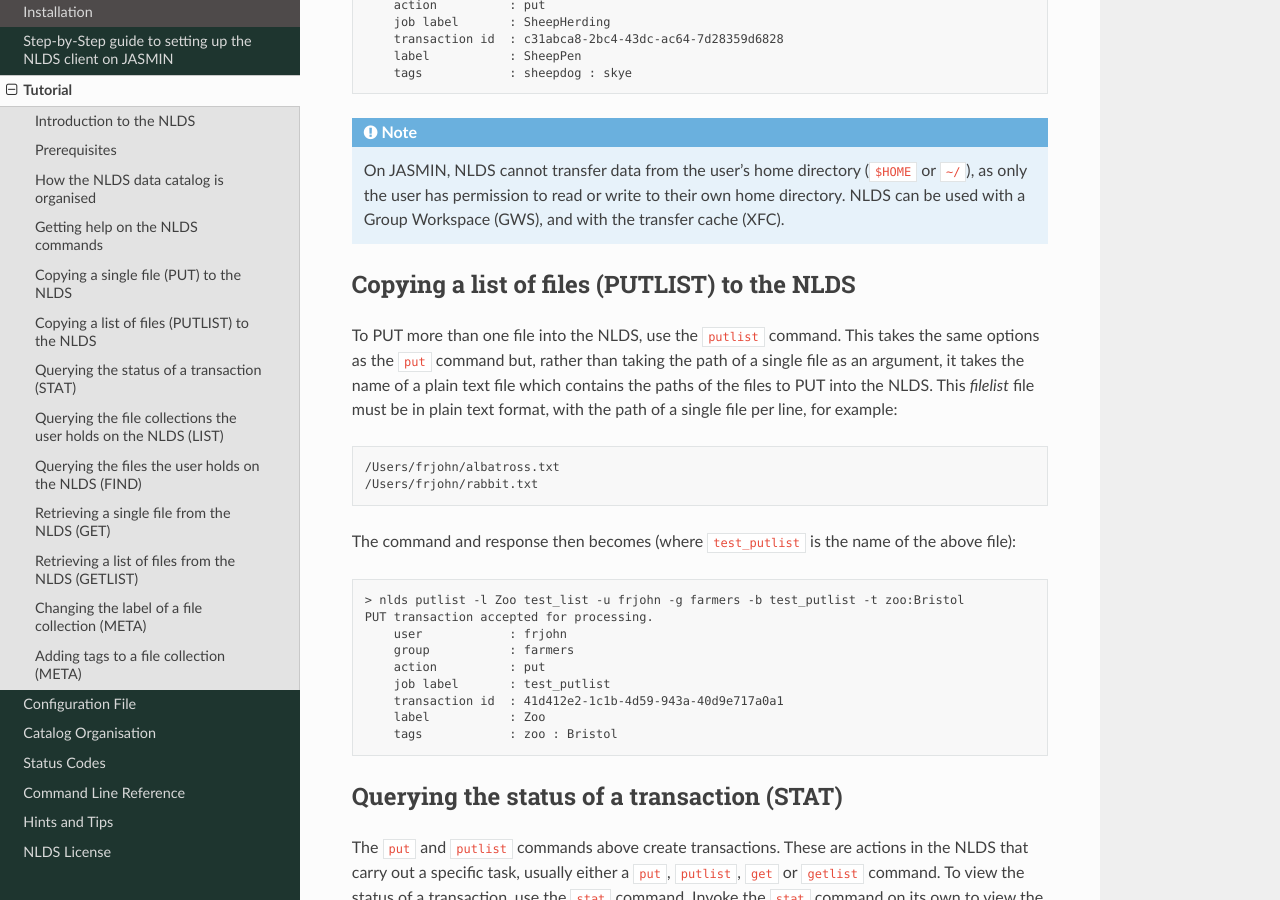
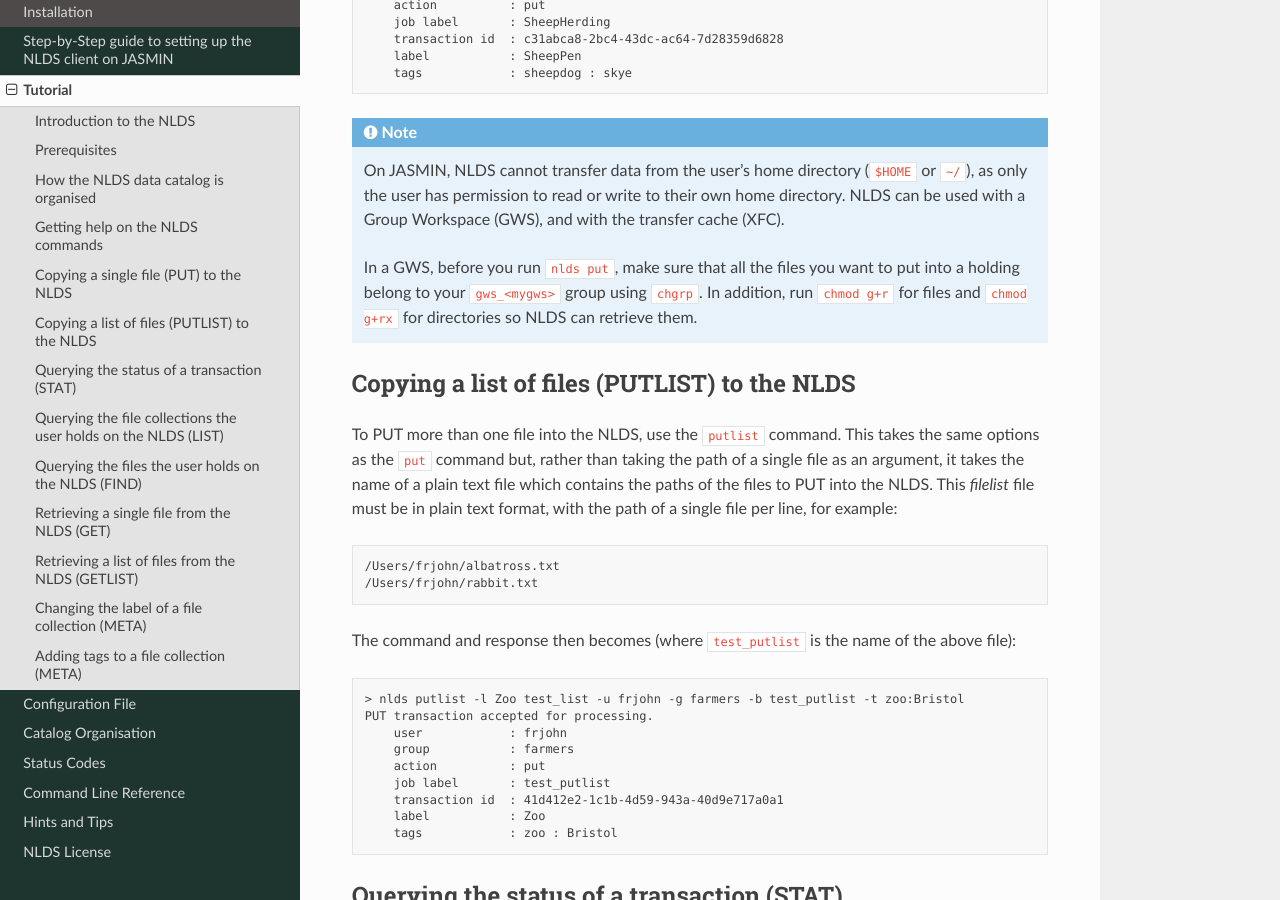
Before and after one commit to cedadev/nlds-client, a Sphinx documentation site: the page built from docs/user_guide/source/tutorial.rst, in a window 1280 px wide and 900 px high, scrolled down 4367 px. Built offline with Sphinx 7.4.7 and the Read the Docs theme 3.1.0, drawn with Linux system fonts in a browser that asks for light colours.

Commit message:
Add note to tutorial about correct group and permissions for put from JASMIN GWSs

```diff
--- a/docs/user_guide/source/tutorial.rst
+++ b/docs/user_guide/source/tutorial.rst
@@ -203,6 +203,8 @@
 .. note::
 
     On JASMIN, NLDS cannot transfer data from the user's home directory (``$HOME`` or ``~/``), as only the user has permission to read or write to their own home directory.  NLDS can be used with a Group Workspace (GWS), and with the transfer cache (XFC).
+
+    In a GWS, before you run ``nlds put``, make sure that all the files you want to put into a holding belong to your ``gws_<mygws>`` group using ``chgrp``. In addition, run ``chmod g+r`` for files and ``chmod g+rx`` for directories so NLDS can retrieve them.
 
 .. _putlist:
 
```
